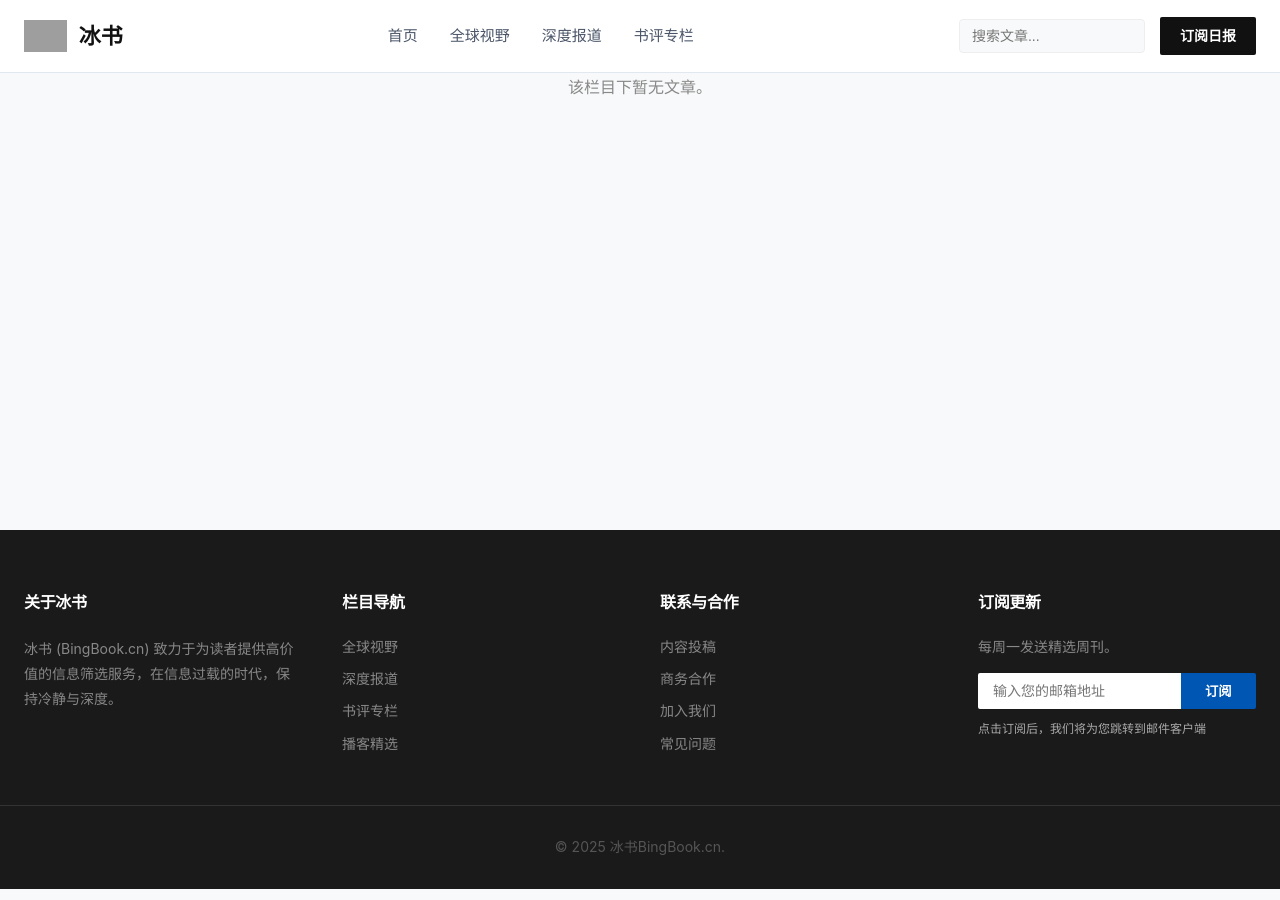
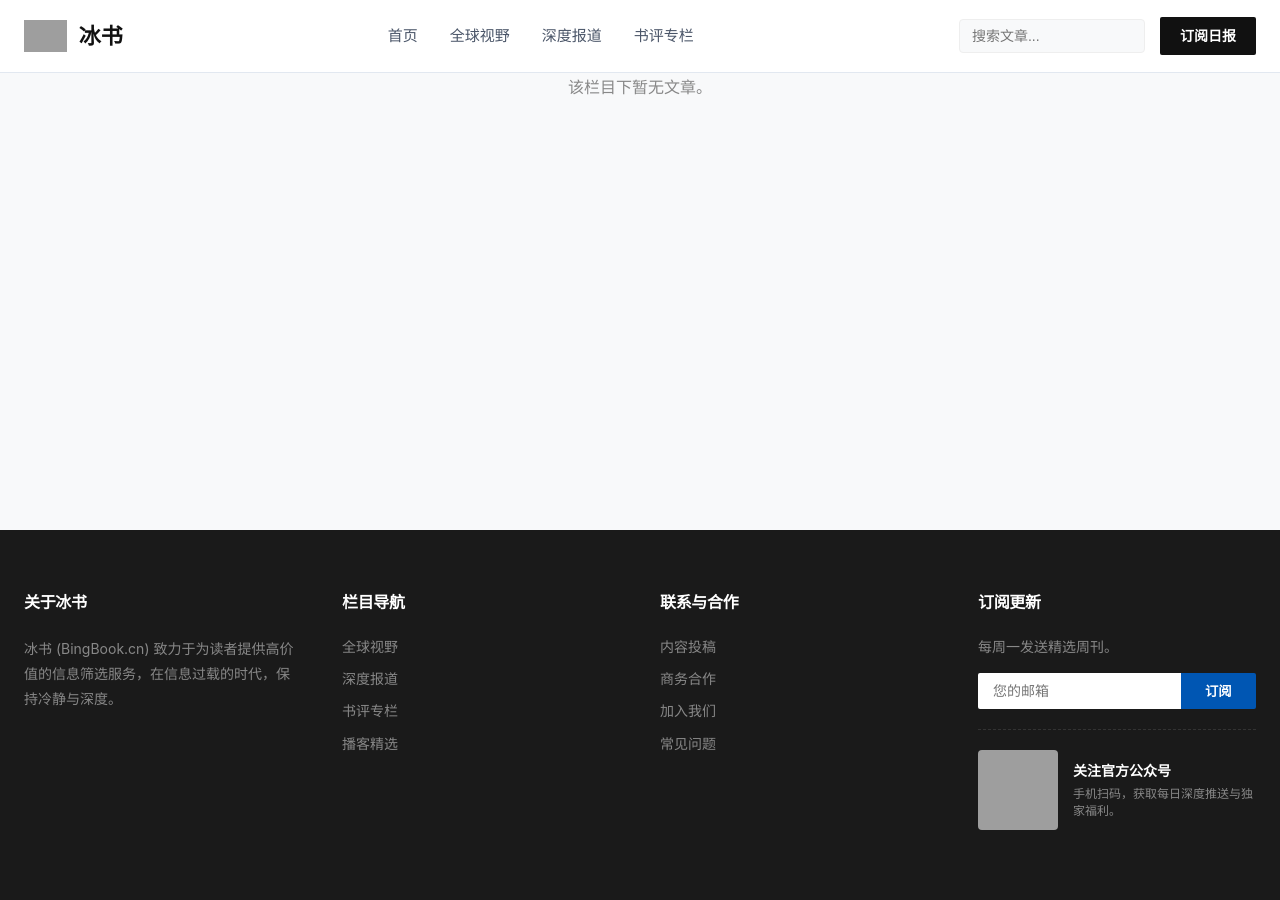
Before and after one commit to rzcne/github.io, a Jekyll site: the page built from podcast.md, in a window 1280 px wide and 900 px high, scrolled down 203 px. Built offline with Jekyll 4.4.1, drawn with Linux system fonts in a browser that asks for light colours; grey boxes are pictures that could not be loaded.

Commit message:
Update default.html

```diff
--- a/_layouts/default.html
+++ b/_layouts/default.html
@@ -189,20 +189,32 @@
                     <li><a href="{{ site.baseurl }}/faq/">常见问题</a></li>
                 </ul>
             </div>
+
            <div class="footer-col" id="subscribe-section">
             <h4>订阅更新</h4>
             <p>每周一发送精选周刊。</p>
+
+             <!-- 1. 邮箱订阅 (保留) -->
         <div class="subscribe-form">
-                    <input type="email" id="subscribe-email" placeholder="输入您的邮箱地址">
+          <input type="email" id="subscribe-email" placeholder="您的邮箱">
           <button id="subscribe-btn">订阅</button>
          </div>
-                <p style="margin-top: 10px; font-size: 12px; color: #aaa;">
-                    点击订阅后，我们将为您跳转到邮件客户端
+
+        <!-- 2. 分割线 -->
+        <div style="margin: 20px 0; border-top: 1px dashed #333;"></div>
+
+            <!-- 3. 公众号二维码区域 -->
+           <div style="display: flex; gap: 15px; align-items: center;">
+            <!-- 二维码图片：建议尺寸 200x200 -->
+            <img src="https://bingbook.cn/img/qrcode.png" alt="微信公众号" style="width: 80px; height: 80px; border-radius: 4px;">
+
+           <div style="flex: 1;">
+            <p style="margin: 0; color: #fff; font-size: 14px; font-weight: 600;">关注官方公众号</p>
+            <p style="margin: 4px 0 0; font-size: 12px; color: #888; line-height: 1.4;">
+                手机扫码，获取每日深度推送与独家福利。
             </p>
         </div>
     </div>
-        <div class="copyright">
-            &copy; {{ site.time | date: "%Y" }} 冰书BingBook.cn.
 </div>
     </footer>
 
```
Lines whose indentation alone changed are shown as unchanged.
